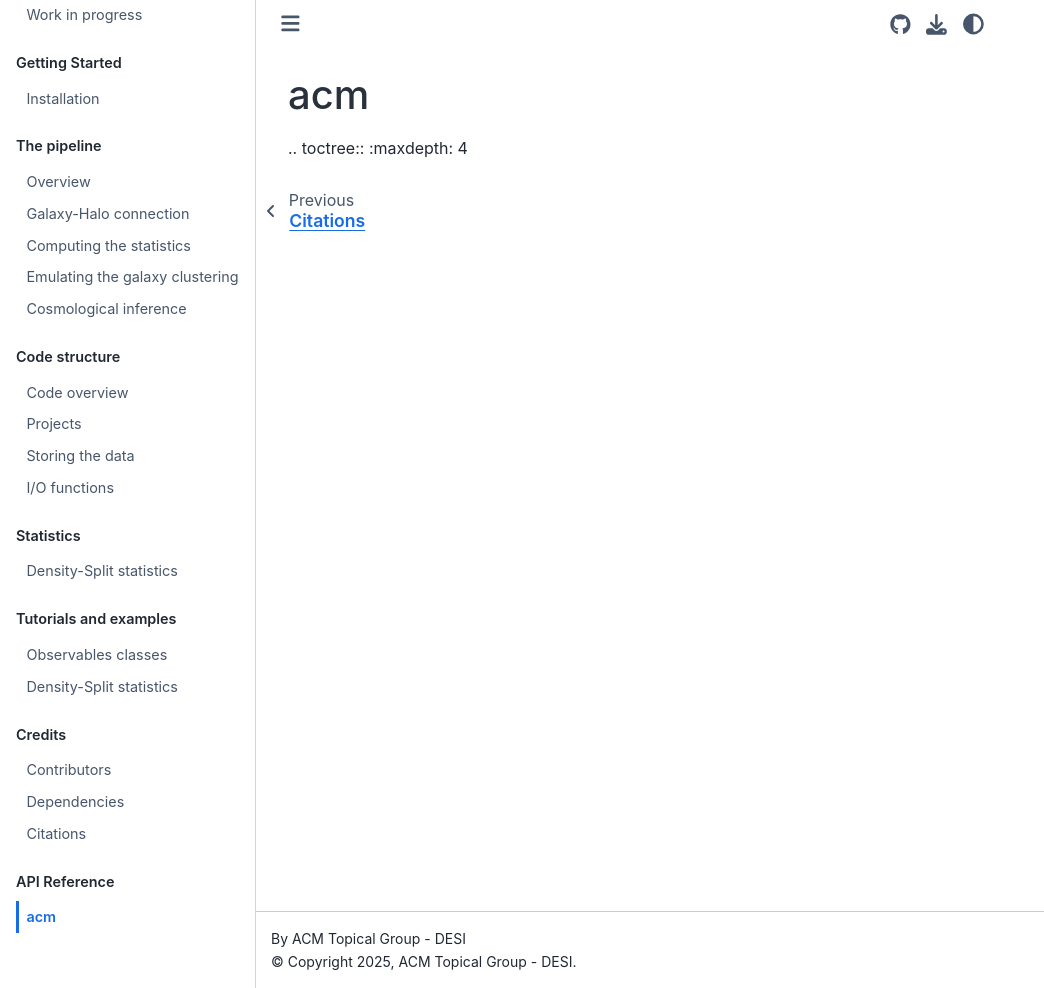
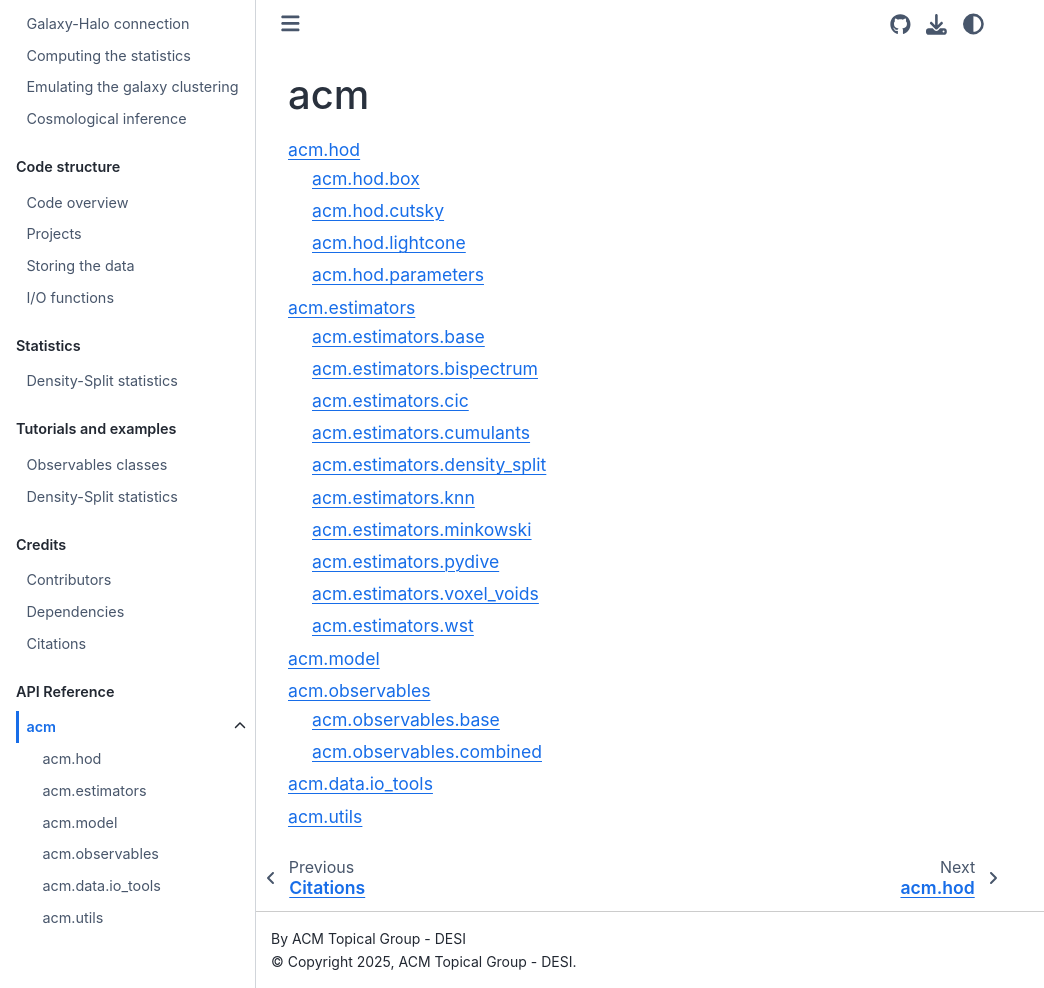
Before and after one commit to epaillas/acm, a Sphinx documentation site: the page built from docs/source/api.md, in a window 1280 px wide and 988 px high. Shown: the whole window, without its empty margins (0-1044 px from the left). Built offline with Sphinx 7.4.7 and the Sphinx Book theme 1.1.4, drawn with Linux system fonts in a browser that asks for light colours.

````diff
--- /dev/null
+++ b/docs/source/acm.data.md
@@ -0,0 +1,9 @@
+# acm.data.io_tools
+
+```{eval-rst}
+.. automodule:: acm.data.io_tools
+   :members:
+   :no-index:
+   :undoc-members:
+   :show-inheritance:
+```
--- a/docs/source/api.md
+++ b/docs/source/api.md
@@ -1,4 +1,13 @@
 # acm
 
-.. toctree::
-   :maxdepth: 4
+```{toctree}
+:maxdepth: 4
+
+acm.hod
+acm.estimators
+acm.model
+acm.observables
+acm.data
+acm.utils
+
+```
````
Also changed, not shown: docs/source/acm.estimators.md (added, +82 -0 lines), docs/source/acm.hod.md (added, +34 -0 lines), docs/source/acm.model.md (added, +15 -0 lines), docs/source/acm.observables.md (added, +18 -0 lines), docs/source/acm.utils.md (added, +9 -0 lines).
